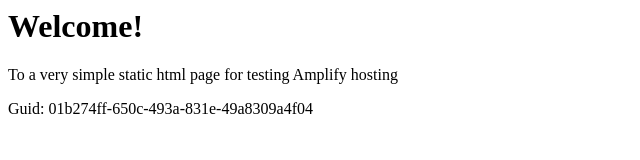
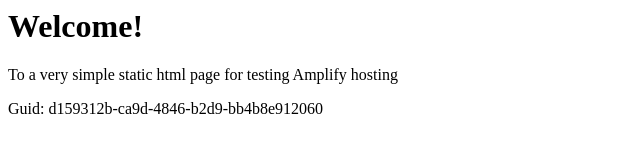
Before and after one commit to aws-aemilia-icn/Github-PR-Commit-Integration-Test-DoNotTouch-GitHubWebhookPushCanaryTest-v1-prod-ap-northeast-2, a website: page src/index.html in a window 1280 px wide. Shown: the full height of the page, 0-640 px from the left. Drawn offline with Linux system fonts and the light colour scheme.

Commit message:
commit from integ tests

```diff
--- a/src/index.html
+++ b/src/index.html
@@ -12,6 +12,6 @@
 <body>
     <h1>Welcome!</h1>
     <p>To a very simple static html page for testing Amplify hosting</p>
-    <p>Guid: 01b274ff-650c-493a-831e-49a8309a4f04</p></body>
+    <p>Guid: d159312b-ca9d-4846-b2d9-bb4b8e912060</p></body>
 
 </html>
```
